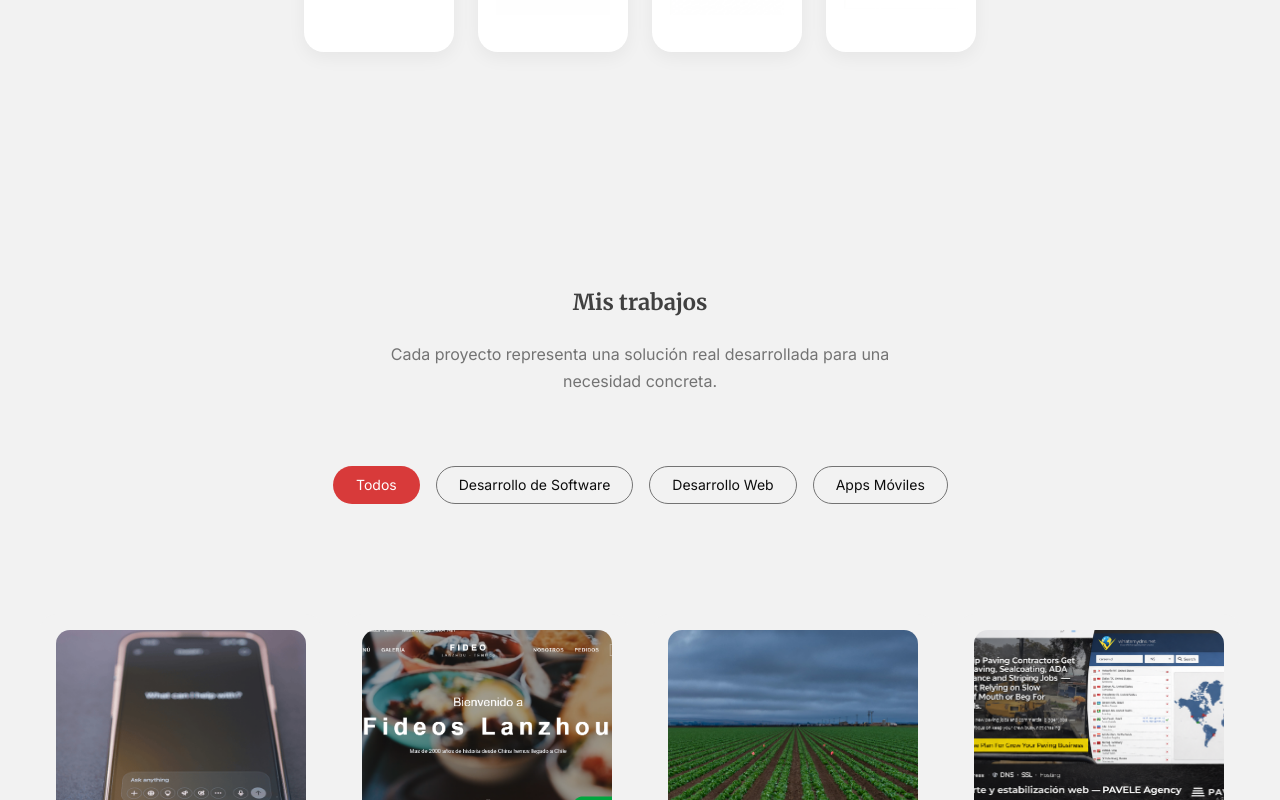
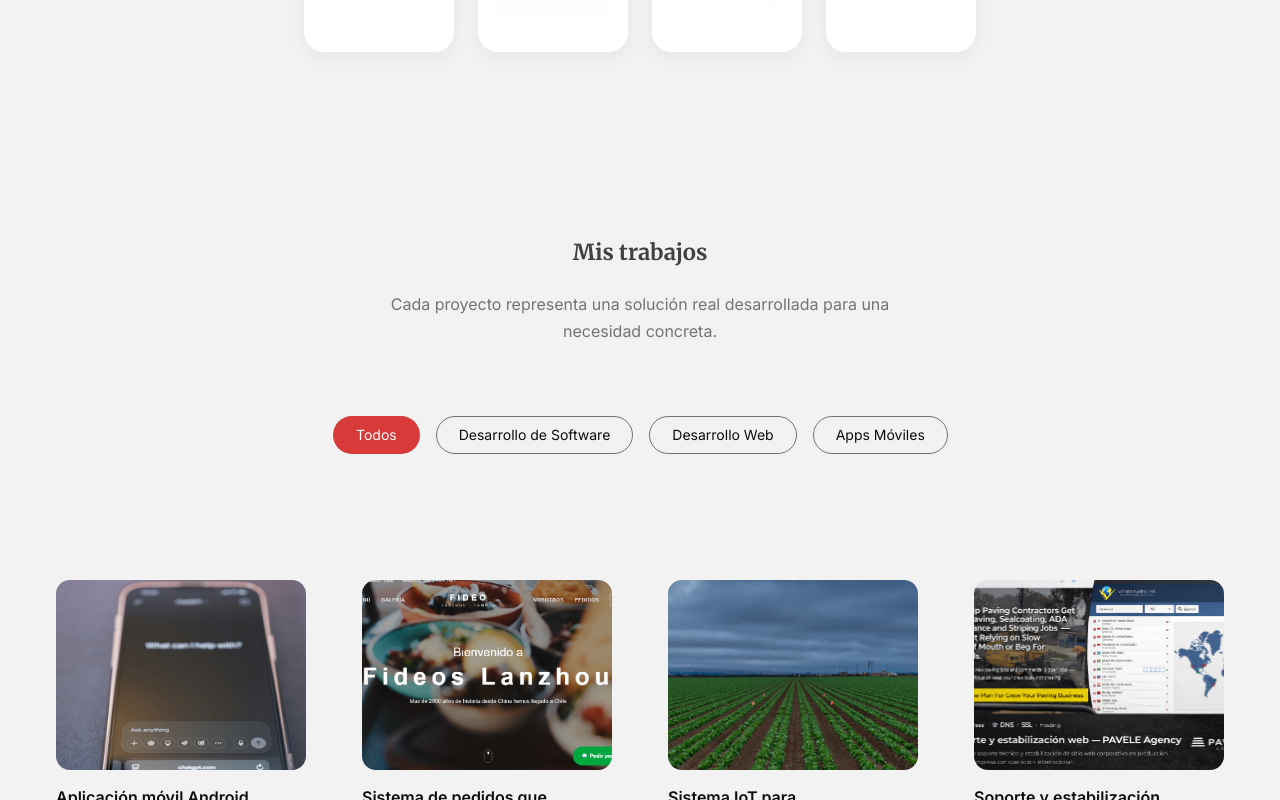
Before and after one commit to CarlosL-Code/Portafolio_react, a React (Vite) app: page / in a window 1280 px wide. Shown: the part 2920-3720 px from the top of the page. Built offline with nearby package versions, Linux system fonts and the light colour scheme.

Commit message:
mejora de separacion de secciones

```diff
--- a/src/componentes/layout/Trabajos.css
+++ b/src/componentes/layout/Trabajos.css
@@ -1,5 +1,5 @@
 .trabajos {
-  padding: 150px 0;
+  padding: 100px 0;
 }
 
 /* ============================= */
```
